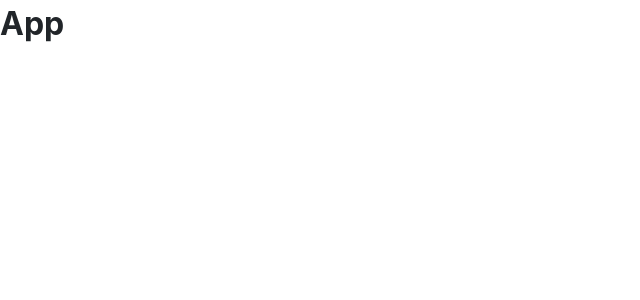
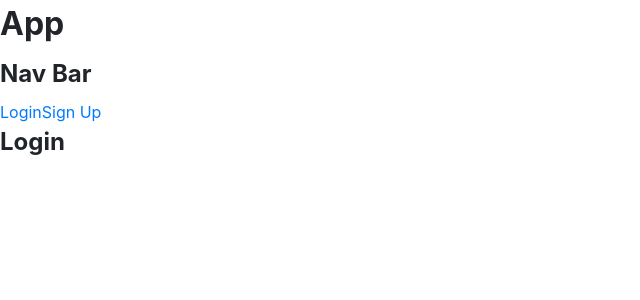
Before and after one commit to mthom26/face-recognition-client, a React (Create React App) app: page /login in a window 1280 px wide. Shown: the top 300 px of the page, without its empty margins (0-640 px from the left). Built offline with nearby package versions, Linux system fonts and the light colour scheme.

Commit message:
Add react-router-dom

```diff
--- a/package.json
+++ b/package.json
@@ -5,6 +5,7 @@
   "dependencies": {
     "react": "^16.7.0",
     "react-dom": "^16.7.0",
+    "react-router-dom": "^4.3.1",
     "react-scripts": "2.1.3"
   },
   "scripts": {
--- a/src/components/App/App.js
+++ b/src/components/App/App.js
@@ -1,11 +1,22 @@
 import React, { Component } from 'react';
+import { BrowserRouter as Router, Route } from 'react-router-dom';
+
+import NavBar from '../NavBar/NavBar';
+import Login from '../Login/Login';
+import SignUp from '../SignUp/SignUp';
 
 class App extends Component {
   render() {
     return (
-      <div>
-        <h1>App</h1>
-      </div>
+      <Router>
+        <div>
+          <h1>App</h1>
+          <NavBar />
+
+          <Route exact path="/login" render={() => <Login />} />
+          <Route exact path="/signup" render={() => <SignUp />} />
+        </div>
+      </Router>
     );
   }
 }
--- /dev/null
+++ b/src/components/Login/Login.js
@@ -0,0 +1,11 @@
+import React from 'react';
+
+const Login = () => {
+  return (
+    <div>
+      <h2>Login</h2>
+    </div>
+  );
+};
+
+export default Login;
--- /dev/null
+++ b/src/components/NavBar/NavBar.js
@@ -0,0 +1,16 @@
+import React, { Component } from 'react';
+import { Link } from 'react-router-dom';
+
+class NavBar extends Component {
+  render() {
+    return (
+      <div>
+        <h2>Nav Bar</h2>
+        <Link to="/login">Login</Link>
+        <Link to="/signup">Sign Up</Link>
+      </div>
+    );
+  }
+}
+
+export default NavBar;
--- /dev/null
+++ b/src/components/SignUp/SignUp.js
@@ -0,0 +1,11 @@
+import React from 'react';
+
+const SignUp = () => {
+  return (
+    <div>
+      <h2>Sign Up</h2>
+    </div>
+  );
+};
+
+export default SignUp;
```
Also changed, not shown: 1 other file (tests, documents, lock files or other folders).
